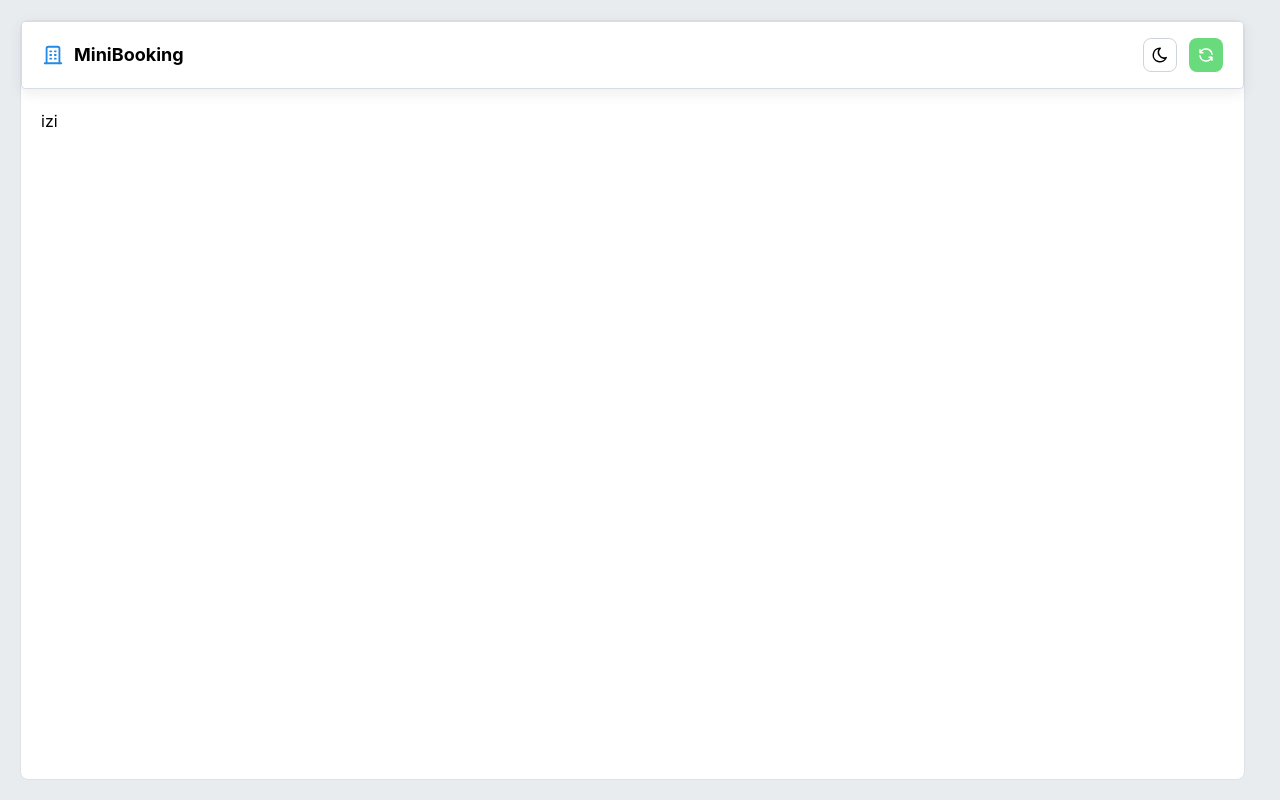
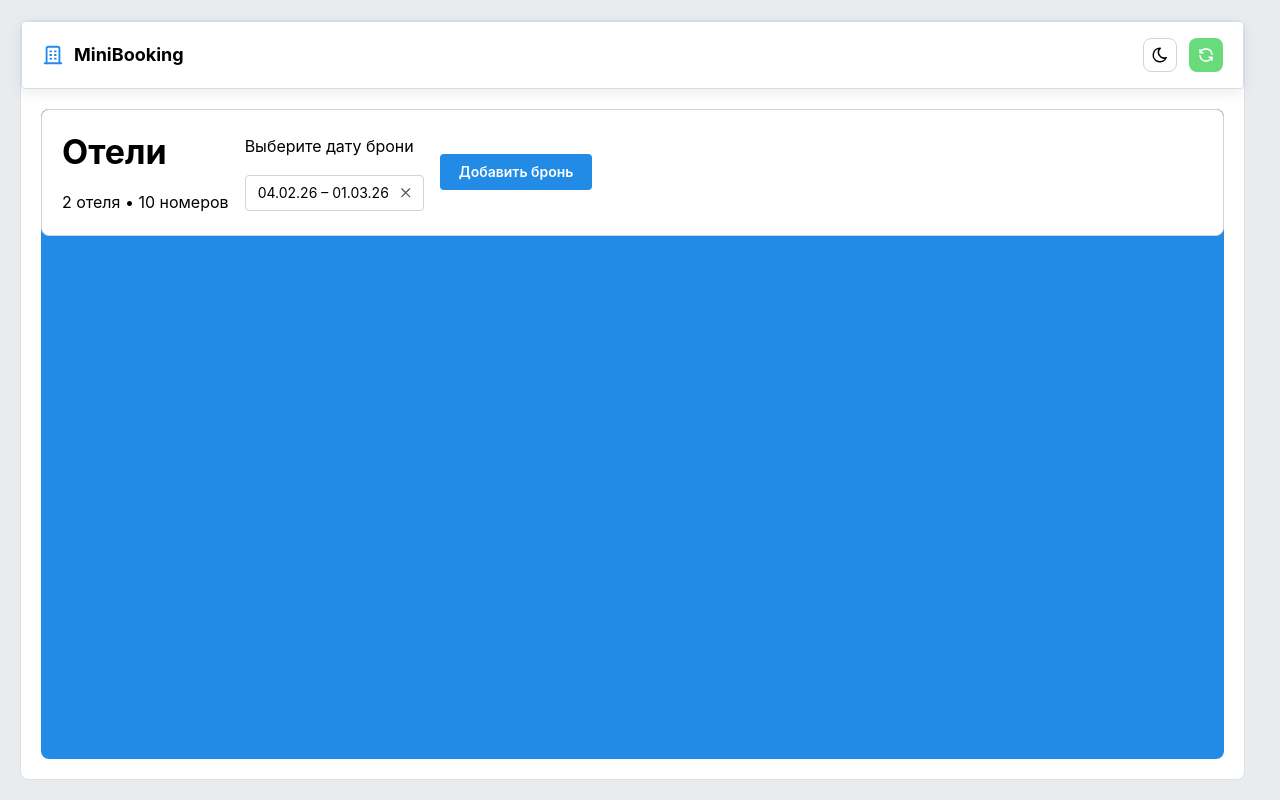
Before and after one commit to ivatra/mini_booking, a React (Vite) app in the folder apps/web/: page / in a window 1280 px wide. Built offline with nearby package versions, Linux system fonts and the light colour scheme.

Commit message:
feat (web RoomsPage); header layout

```diff
--- a/apps/web/src/App.tsx
+++ b/apps/web/src/App.tsx
@@ -1,7 +1,12 @@
+import RoomsPage from "./pages/RoomsPage";
 import Layout from "./ui/Layout";
 
 function App() {
-  return <Layout>izi</Layout>;
+  return (
+    <Layout>
+      <RoomsPage />
+    </Layout>
+  );
 }
 
 export default App;
--- /dev/null
+++ b/apps/web/src/pages/RoomsPage.tsx
@@ -0,0 +1,19 @@
+import { Paper, type PaperProps } from "@mantine/core";
+import RoomsPageHeader from "../ui/RoomsPageHeader";
+
+const paperProps: PaperProps = {
+  h: "100%",
+  w: "100%",
+  bg: "blue",
+  radius: "md",
+};
+
+const RoomsPage = () => {
+  return (
+    <Paper {...paperProps}>
+      <RoomsPageHeader />
+    </Paper>
+  );
+};
+
+export default RoomsPage;
--- /dev/null
+++ b/apps/web/src/ui/RoomsPageHeader.module.css
@@ -0,0 +1,59 @@
+.m {
+  padding: var(--mantine-spacing-lg);
+  border: 1px solid var(--mantine-color-default-border);
+  border-radius: var(--mantine-radius-md);
+  background: var(--mantine-color-body);
+}
+
+.m__row {
+  display: flex;
+  justify-content: space-between;
+  align-items: flex-end;
+  gap: var(--mantine-spacing-md);
+}
+
+.m__meta {
+  display: flex;
+  flex-direction: column;
+  gap: 2px;
+}
+
+.m__title {
+  margin: 0;
+  font-weight: 700;
+}
+
+.m__subtitle {
+  color: var(--mantine-color-dimmed);
+  font-weight: 500;
+}
+
+.m__actions {
+  display: flex;
+  align-items: flex-end;
+  gap: var(--mantine-spacing-md);
+  margin-top: var(--mantine-spacing-md);
+  flex-wrap: nowrap;
+}
+
+.m__date {
+  display: flex;
+  flex-direction: column;
+  gap: 4px;
+}
+
+.m__date-label {
+  font-size: var(--mantine-font-size-sm);
+  font-weight: 600;
+  line-height: 1.2;
+}
+
+.m__date-input {
+  border-radius: var(--mantine-radius-md);
+}
+
+.m__add-button {
+  border-radius: var(--mantine-radius-md);
+  padding-inline: var(--mantine-spacing-lg);
+  white-space: nowrap;
+}
--- /dev/null
+++ b/apps/web/src/ui/RoomsPageHeader.tsx
@@ -0,0 +1,42 @@
+import { Group, Stack, Title, Text, Button, Paper } from "@mantine/core";
+import { DatePickerInput } from "@mantine/dates";
+import classes from "./RoomsPageHeader.module.css";
+
+/* m - это сокращенно main, классы по БЭМ
+  но я не вижу смысла делать этот блок масштабируемым (тоесть давать конкретное название сущности и
+  более абстрактную логику)
+  в моей практике я не люблю привязываться к другим селекторам, поэтому использую классы
+*/
+const RoomsPageHeader = () => {
+  return (
+    <Paper className={classes.m}>
+      <Group className={classes.mRow}>
+        <Stack className={classes.mMeta}>
+          <Title order={1} className={classes.mTitle}>
+            Отели
+          </Title>
+          <Text className={classes.mSubtitle}>2 отеля • 10 номеров</Text>
+        </Stack>
+
+        <Group className={classes.mActions}>
+          <Stack className={classes.mDate}>
+            <Text className={classes.mDateLabel}>Выберите дату брони</Text>
+
+            <DatePickerInput
+              aria-label="Выберите диапазон дат"
+              type="range"
+              value={["2026-02-04", "2026-03-01"]}
+              clearable
+              valueFormat="DD.MM.YY"
+              classNames={{ input: classes.mDateInput }}
+            />
+          </Stack>
+
+          <Button className={classes.mAddButton}>Добавить бронь</Button>
+        </Group>
+      </Group>
+    </Paper>
+  );
+};
+
+export default RoomsPageHeader;
```
